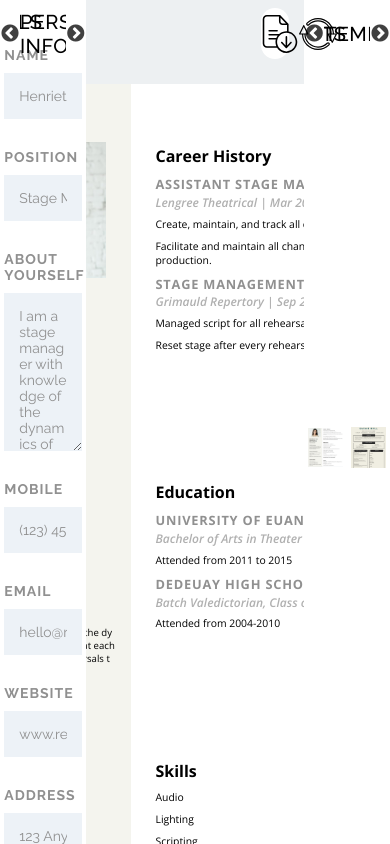
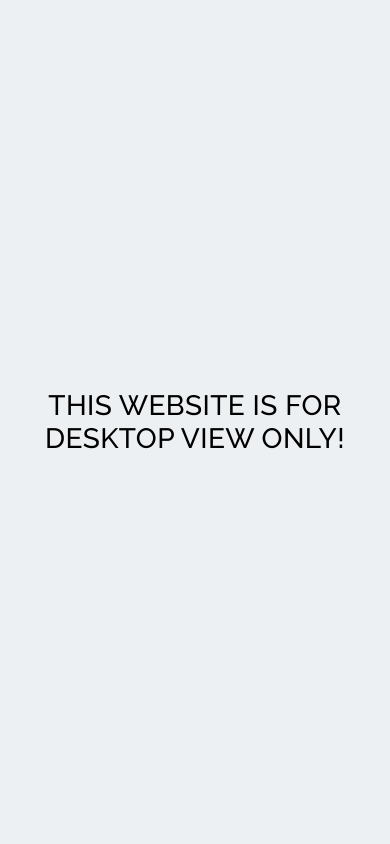
Before and after one commit to CodingMaven1/ProResume, a React (Create React App) app: page / in a window 390 px wide. Built offline with nearby package versions, Linux system fonts and the light colour scheme.

Commit message:
Working on responsive part

```diff
--- a/src/App.css
+++ b/src/App.css
@@ -6,3 +6,22 @@
     justify-content: space-between;
     background-color: #edf0f2;
 }
+
+.App--Mobile{
+    height: 100vh;
+    width: 100vw;
+    display: flex;
+    align-items: center;
+    justify-content: center;
+    background-color: #edf0f2;
+}
+
+.App--MobileText{
+    font-weight: 500;
+    font-size: 2.8rem;
+    text-transform: uppercase;
+    letter-spacing: 0.4px;
+    text-align: center;
+    padding-left: 2rem;
+    padding-right: 2rem;
+}
--- a/src/App.js
+++ b/src/App.js
@@ -7,11 +7,22 @@ import './App.css';
 class App extends React.Component {
 
   render(){
-    return (
-      <div className="App">
+    let content;
+    if(window.innerWidth < 1024){
+      content = <div className="App--Mobile">
+        <h1 className="App--MobileText">This website is for desktop view only!</h1>
+      </div>
+    }
+    else{
+      content = <div className="App">
         <LeftNav />
         <PdfViewer/>
         <RightNav />
+      </div>
+    }
+    return (
+      <div>
+        {content}
       </div>
     );
   }
```
